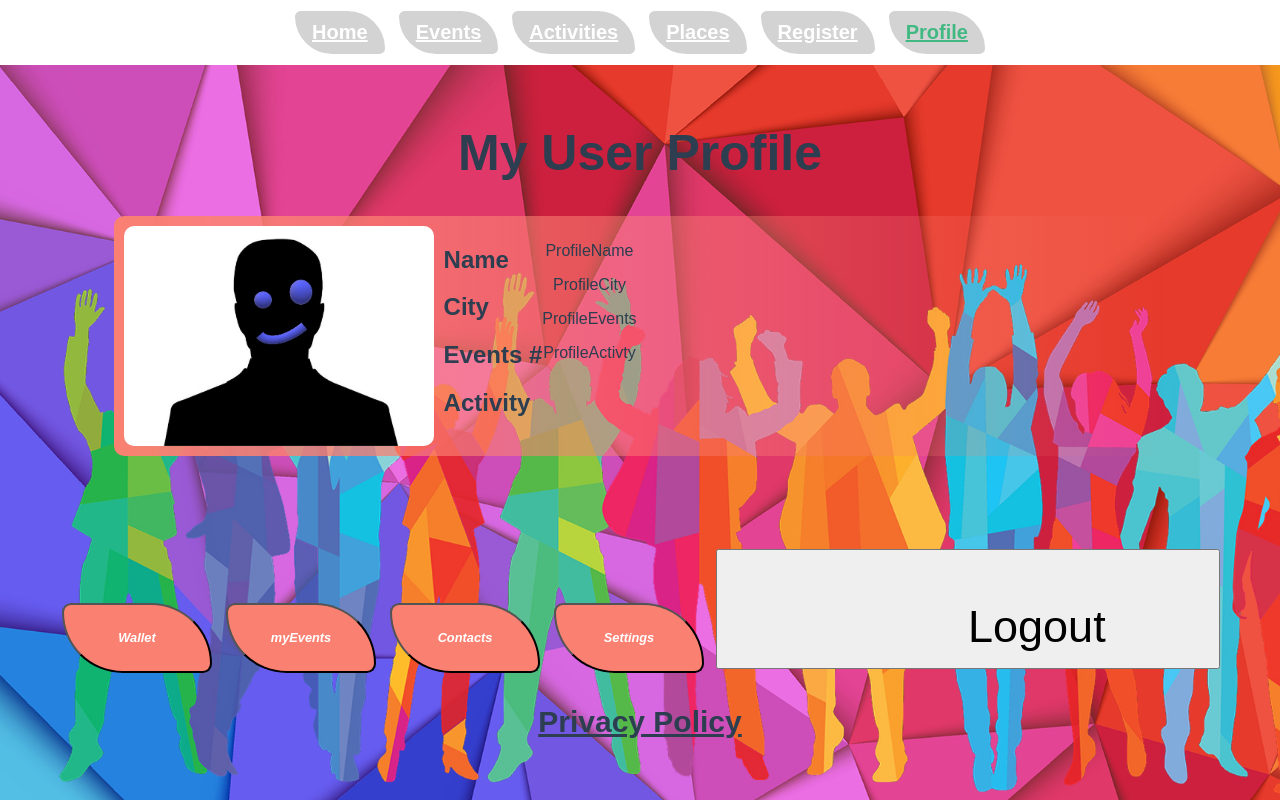
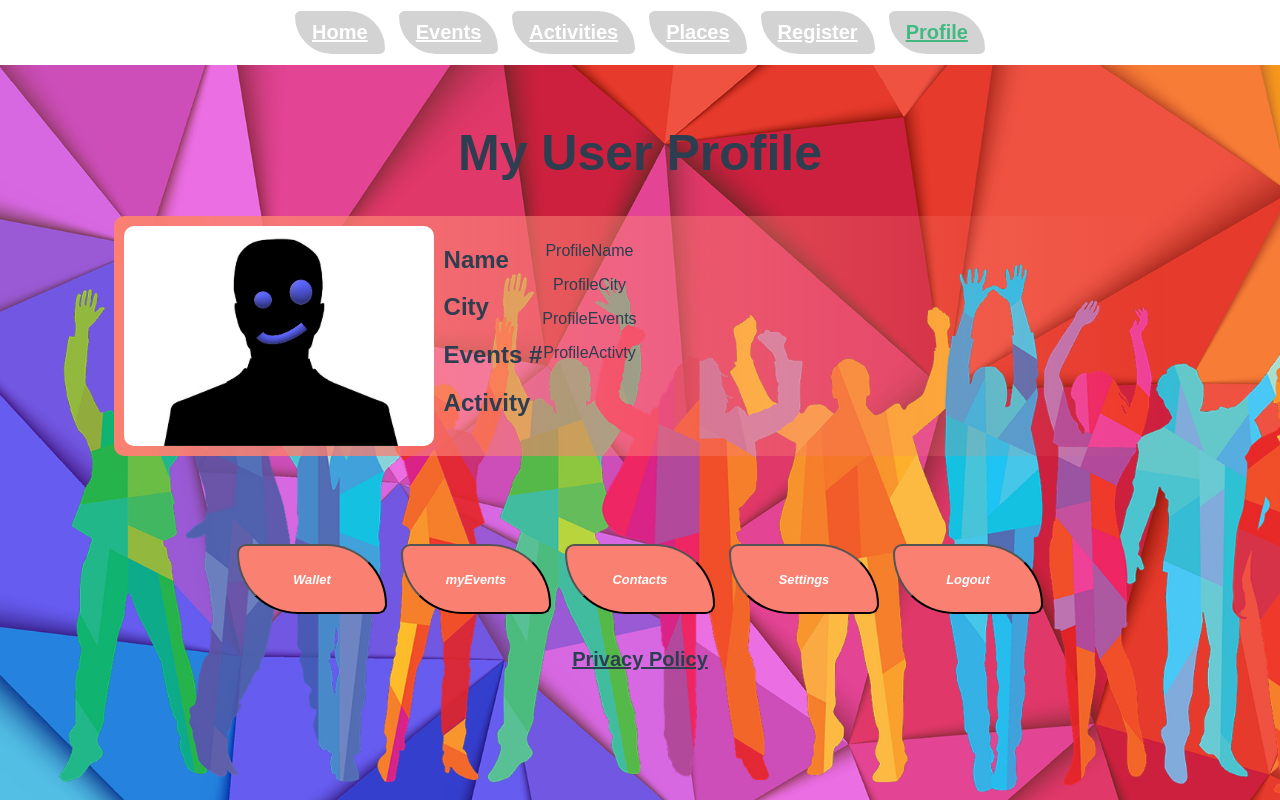
Before and after one commit to ohack38/vue_kurs_test, a Vue app: page /profile in a window 1280 px wide. Built offline with nearby package versions, Linux system fonts and the light colour scheme; a web font is replaced by a local one.

Commit message:
Padding fix
Hej,

```diff
--- a/src/views/ProfileView.vue
+++ b/src/views/ProfileView.vue
@@ -22,8 +22,8 @@
       <button class="pButton" type="button">myEvents</button>
       <button class="pButton" type="button">Contacts</button>
       <button class="pButton" type="button">Settings</button>
-      <button type="button">Logout</button><br />
-      <h2 style="text-decoration: underline">Privacy Policy</h2>
+      <button class="pButton" type="button">Logout</button><br />
+      <h4 style="text-decoration: underline">Privacy Policy</h4>
     </div>
   </div>
 </template>
@@ -32,8 +32,6 @@
 button {
   width: 150px;
   height: 120px;
-  padding: 50px 250px;
-  margin: 5px;
   cursor: pointer;
   font-size: 45px;
 }
```
